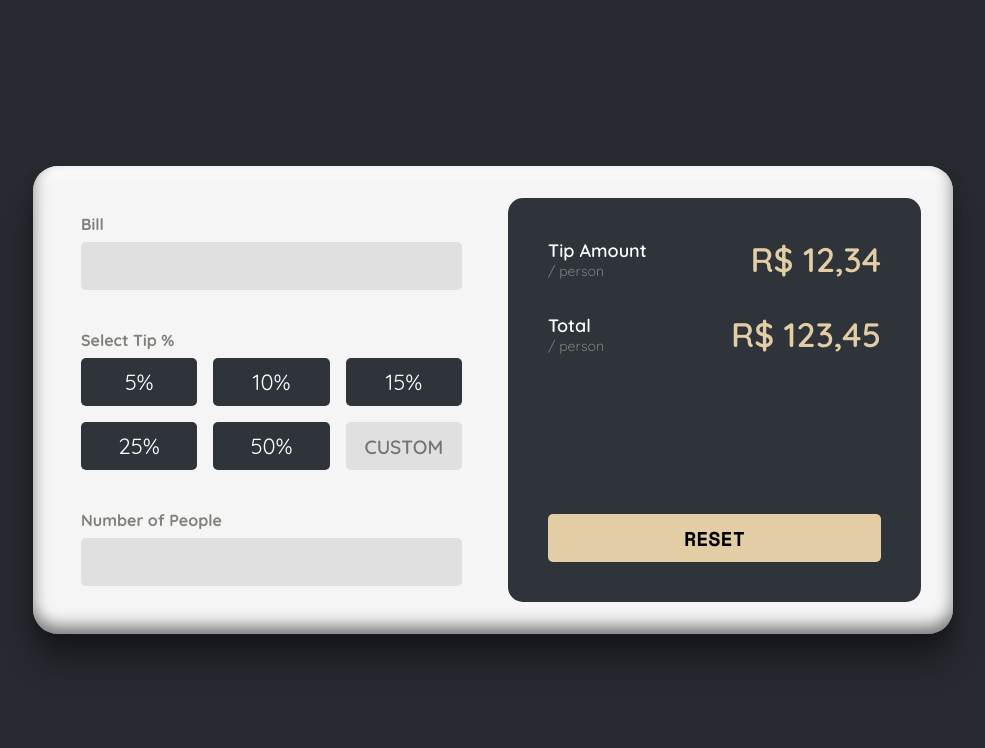
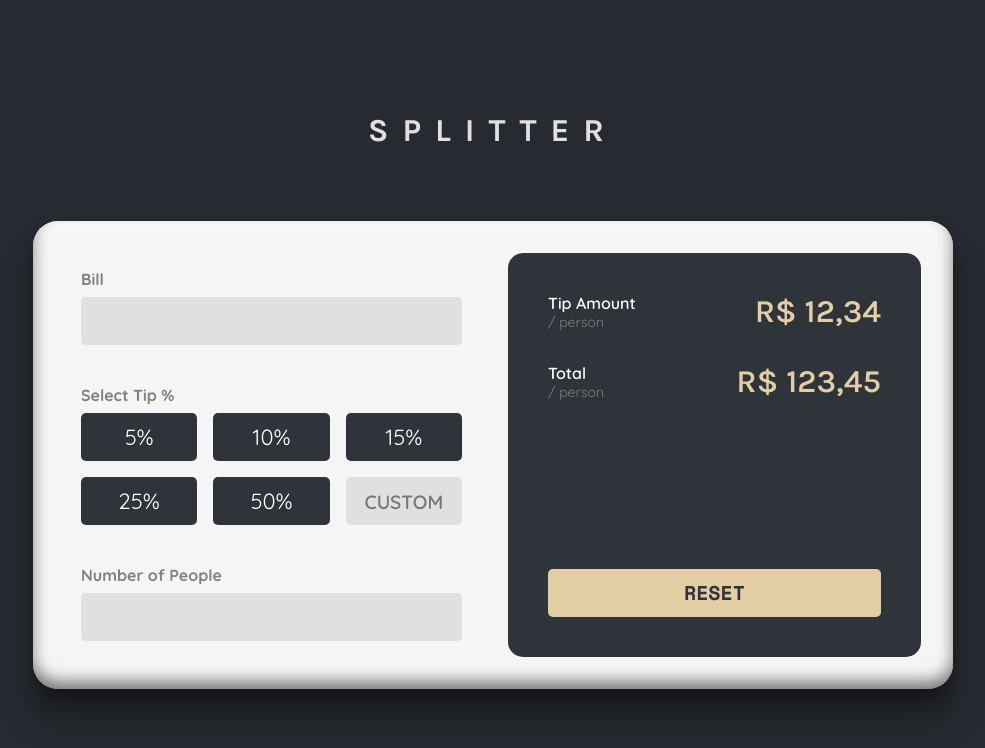
Before and after one commit to evelynlacerda/tipcalculator, a plain HTML site: page index.html in a window 1280 px wide. Shown: the whole page, without its empty margins (147-1132 px from the left). Drawn offline with nearby package versions, Linux system fonts and the light colour scheme; some icons are missing.

Commit message:
:recycle: refactor: adjusted header

```diff
--- a/index.html
+++ b/index.html
@@ -12,15 +12,18 @@
     <!-- Fonts -->
     <link rel="preconnect" href="https://fonts.googleapis.com">
     <link rel="preconnect" href="https://fonts.gstatic.com" crossorigin>
-    <link href="https://fonts.googleapis.com/css2?family=Quicksand:wght@300;400;500;600;700&family=Space+Mono:wght@400;700&display=swap" rel="stylesheet">
+    <link href="https://fonts.googleapis.com/css2?family=Karla:wght@300;400;500;600;700;800&family=Quicksand:wght@300;400;500;600;700&family=Space+Mono:wght@400;700&display=swap" rel="stylesheet">
 
     <script src="https://code.iconify.design/3/3.1.0/iconify.min.js" defer></script>
     <script src="./src/js/script.js" defer></script>
 </head>
 
 <body>
-    <div id="box-tip">
-        <section id="insert">
+    <header id="header">
+        <h1 class="title">Splitter</h1>
+    </header>
+    <section id="box-tip">
+        <form id="insert">
             <div class="bill">
                 <p class="title-bill">Bill</p>
                 <div class="insert-box">
@@ -46,7 +49,7 @@
                     <input type="number" name="people" class="insert-value" data-people>
                 </div>
             </div>
-        </section>
+        </form>
         <section id="result">
             <div class="result-values">
                 <div class="amount">
@@ -66,7 +69,7 @@
             </div>
             <button type="reset" class="reset-button" data-reset-button>Reset</button>
         </section>
-    </div>
+    </section>
 </body>
 
 </html>
--- a/src/css/reset.css
+++ b/src/css/reset.css
@@ -21,7 +21,7 @@ input[type=number]::-webkit-outer-spin-button {
     -webkit-appearance: none;
     appearance: none;
     margin: 0;
-   -moz-appearance: textfield;
+    -moz-appearance: textfield;
 }
 
 *::-webkit-scrollbar {
--- a/src/sass/_mixins.sass
+++ b/src/sass/_mixins.sass
@@ -15,7 +15,7 @@
     color: variables.$title-bill
 
 @mixin title-values
-    font-size: variables.$font-title
+    font-size: variables.$font-title-form
     font-weight: 600
     color: variables.$white
 
--- a/src/sass/_variables.sass
+++ b/src/sass/_variables.sass
@@ -7,12 +7,13 @@ $light800: #E0E0E0
 $dark200: #2F343B
 $active: #E3CDA4
 // FONTS SIZES
-$font-results: 2.125rem
+$font-results: 2rem
 $font-insert: 1.375rem
 $font-insert-mobile: 1.125rem
 $font-input: 1.10rem
-$font-title: 1.125rem
-$font-title-mobile: 1rem
+$font-title-form: 1rem
+$font-title-form-mobile: .875rem
 $font-subtitle: 0.875rem
+$font-subtitle-mobile: 0.75rem
 $font-button: 1.25rem
 $font-button-mobile: 1rem
--- a/src/sass/style.sass
+++ b/src/sass/style.sass
@@ -2,11 +2,13 @@
 @use 'mixins'
 
 body
-    background: variables.$background
     width: 100vw
     max-width: 90%
     height: 100vh
     @include mixins.flex-center
+    flex-direction: column
+    gap: 4.5rem
+    background: variables.$background
     margin: 0 auto
 
     .title-bill
@@ -16,14 +18,22 @@ body
         @include mixins.title-values
 
         @include mixins.mobile
-            font-size: variables.$font-title-mobile
+            font-size: variables.$font-title-form-mobile
             font-weight: 500
+
+#header
+    .title
+        color: variables.$light800
+        font-family: 'Karla', sans-serif
+        text-transform: uppercase
+        letter-spacing: 0.875rem
 
 #box-tip
     display: grid
     place-items: center
     grid-template-columns: repeat(2, 1fr)
     width: 57.5rem
+    max-width: 95%
     height: auto
     background: variables.$light900
     border-radius: 1.5625rem
@@ -128,8 +138,12 @@ body
                     font-weight: 400
                     color: variables.$title-bill
 
+                    @include mixins.mobile
+                        font-size: variables.$font-subtitle-mobile
+
                 .amount-value,
                 .total-value
+                    font-family: 'Karla', sans-serif
                     font-size: variables.$font-results
                     font-weight: 600
                     color: variables.$active
@@ -142,19 +156,23 @@ body
             font-family: 'Space Mono', monospace
             font-size: variables.$font-button
             font-weight: 700
+            color: variables.$dark200
             text-transform: uppercase
 
 // RESPONSIVE
 @include mixins.tablet
     body
-        width: 100%
-        height: 100%
+        max-width: 100%
+        height: auto
+
+    #header
+        margin: 4rem 0 0
 
     #box-tip
         grid-template: repeat(2, auto)/repeat(1, auto)
         gap: 3.5rem
         width: 575px
-        margin: 3rem 2rem
+        margin: 0 0 4rem
 
         #insert
             gap: 2rem
@@ -163,20 +181,31 @@ body
             gap: 4rem
 
 @include mixins.mobile
+    body
+        gap: 2rem
+
+    #header
+        display: block
+        margin: 2.5rem 0 0
+
+        .title
+            font-size: 1.5rem
+            letter-spacing: 0.5rem
+
     #box-tip
-        width: 100%
+        max-width: 100%
         height: 100%
         grid-template: repeat(2, auto)/repeat(1, 100%)
-        gap: 3.5rem
-        margin: 80px 0 0
-        padding: 1rem
+        gap: 3rem
+        margin: 0
+        padding: .5rem 0 0
         box-shadow: none
         border-radius: 1.5625rem 1.5625rem 0 0
 
         #insert
             @include mixins.flex-column
             height: auto
-            padding: 0
+            padding: 1rem
 
             .bill
                 .porcents
@@ -205,20 +234,14 @@ body
         #result
             height: auto
             justify-content: start
+            background: variables.$background
+            border-radius: 0.9375rem 0.9375rem 0 0
 
             .result-values
                 gap: 1.5rem
 
                 .amount,
                 .total
-                    flex-direction: column
-                    gap: .5rem
-
-                    .amount-text,
-                    .total-text
-                        display: flex
-                        gap: .5rem
-                        align-items: baseline
 
                     .amount-value,
                     .total-value
```
Also changed, not shown: src/css/style.css, 1 other file.
